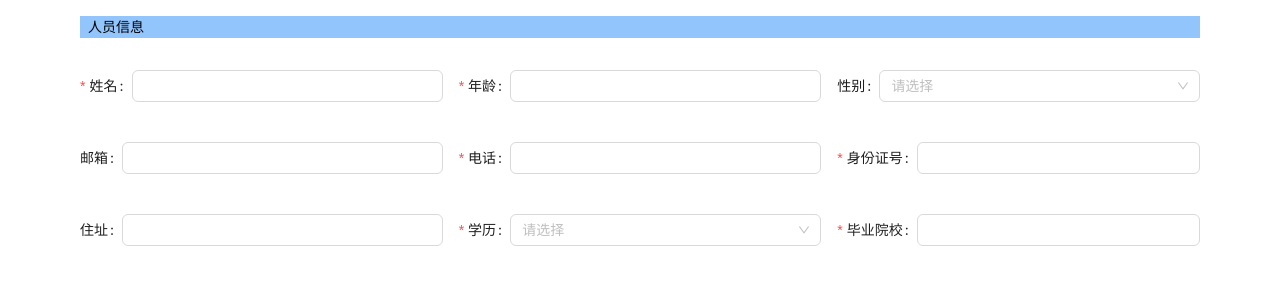
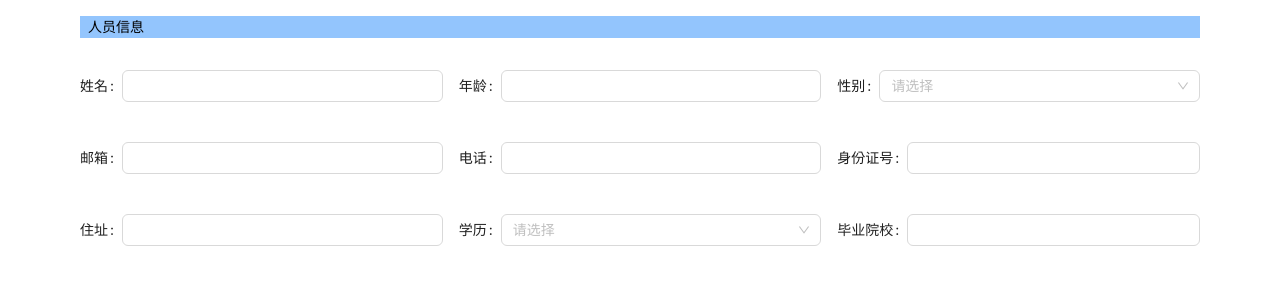
Before and after one commit to 532758463/react-third-from, a React (Vite) app: page /form in a window 1280 px wide. Shown: the part 266-562 px from the top of the page. Built offline with nearby package versions, Linux system fonts and the light colour scheme.

Commit message:
开始节点判断

```diff
--- a/src/pages/third-from/datas.ts
+++ b/src/pages/third-from/datas.ts
@@ -1,7 +1,7 @@
+/* eslint-disable no-unused-vars */
 /**
  * 按钮权限
  */
-
 export enum PERMISSION_ENUM {
   /**
    * 发送
@@ -140,22 +140,22 @@ export const jobInfo = [
   }
 ];
 
-export const userInfo = [
+export const getUserInfo = (required: boolean) => {
+  return [
     {
       label: '姓名',
       name: 'name',
-    required: true
+      required
     },
     {
       label: '年龄',
       name: 'age',
-    required: true,
+      required,
       type: 'number'
     },
     {
       label: '性别',
       name: 'gender',
-    required: false,
       type: 'select',
       options: [
         {
@@ -171,19 +171,18 @@ export const userInfo = [
     {
       label: '邮箱',
       name: 'email',
-    required: false,
       type: 'email'
     },
     {
       label: '电话',
       name: 'phone',
-    required: true,
+      required,
       type: 'number'
     },
     {
       label: '身份证号',
       name: 'cardCode',
-    required: true
+      required
     },
     {
       label: '住址',
@@ -192,8 +191,8 @@ export const userInfo = [
     {
       label: '学历',
       name: 'degree',
-    type:'select',
-    required: true,
+      type: 'select',
+      required,
       options: [
         {
           name: '大专',
@@ -216,9 +215,10 @@ export const userInfo = [
     {
       label: '毕业院校',
       name: 'school',
-    required: true
+      required
     }
   ];
+};
 
 export const workInfo = [
   {
--- a/src/pages/third-from/index.tsx
+++ b/src/pages/third-from/index.tsx
@@ -1,7 +1,7 @@
 import { DatePicker, Form, Input, Select } from 'antd';
 import { useEffect, useRef } from 'react';
 import { useForm } from 'antd/lib/form/Form';
-import { jobInfo, userInfo, PERMISSION_ENUM, workInfo } from './datas';
+import { jobInfo, getUserInfo, PERMISSION_ENUM, workInfo } from './datas';
 
 const { Option } = Select;
 const { RangePicker } = DatePicker;
@@ -36,6 +36,7 @@ const ThirdForm = () => {
   const backInfoRef = useRef();
   const searchUrl = new URLSearchParams(location.search);
   const formRecordId = searchUrl.get('formRecordId') || new Date().getTime();
+  const isStart = searchUrl.get('isStart');
 
   function svaeFormData() {
     const values = form.getFieldsValue();
@@ -245,7 +246,7 @@ const ThirdForm = () => {
           人员信息
         </div>
         <div className="grid grid-cols-3 gap-4 py-8 mx-20">
-          {userInfo.map((v) => (
+          {getUserInfo(!!isStart).map((v) => (
             <Form.Item
               key={v.name}
               name={['userInfo', v.name]}
```
Lines whose indentation alone changed are shown as unchanged.
